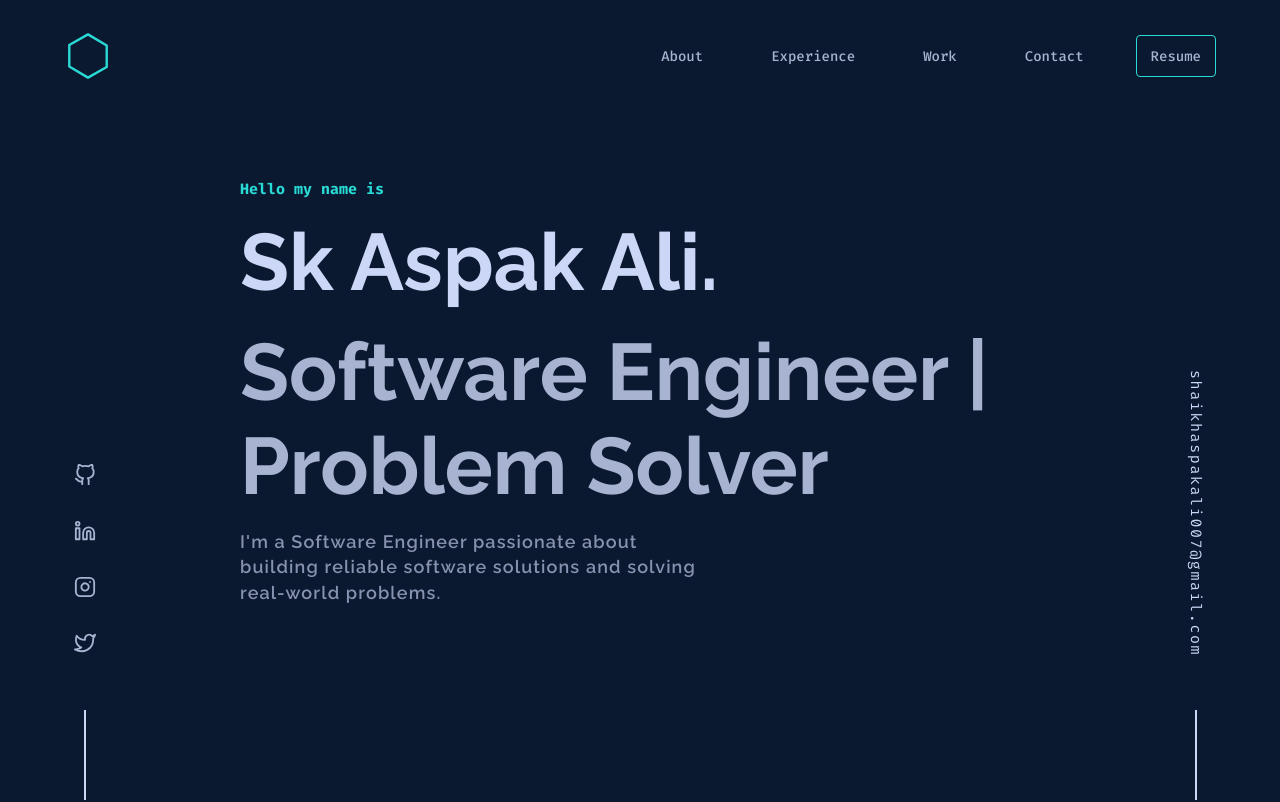
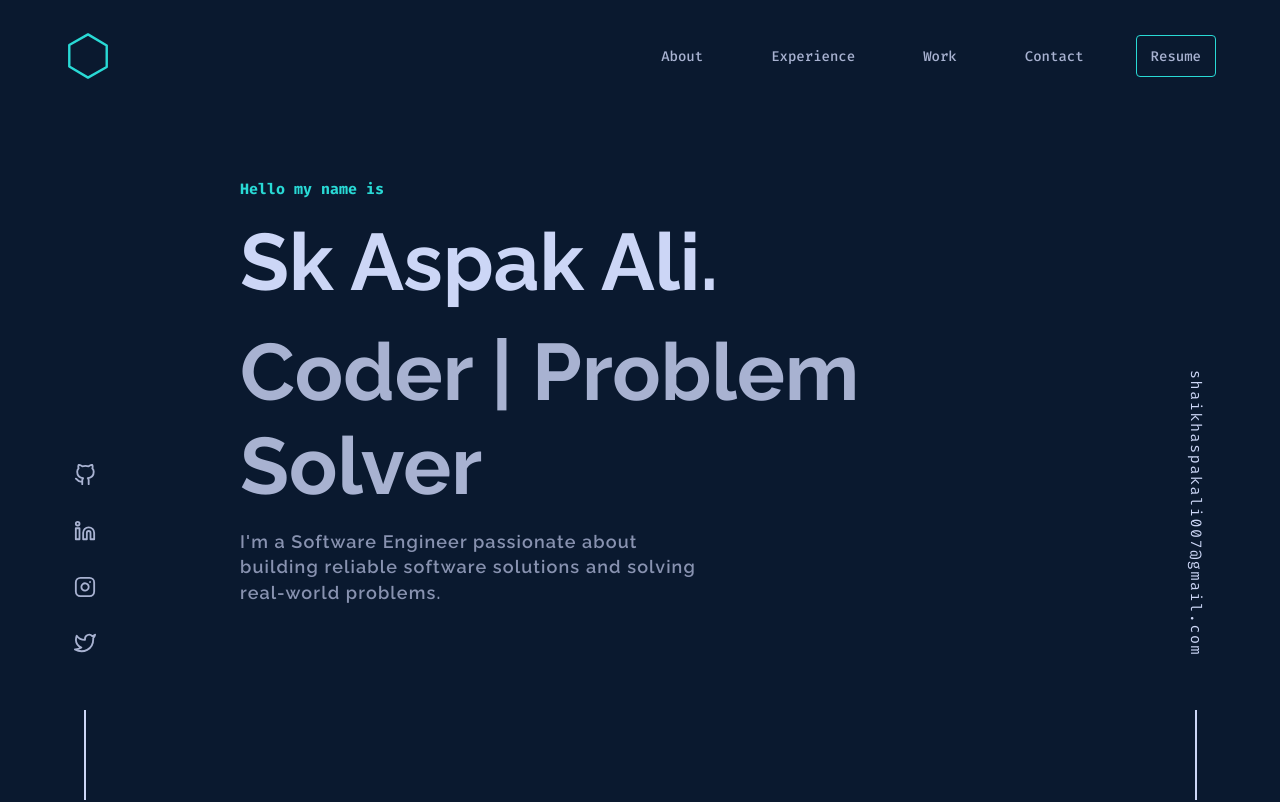
Before and after one commit to Aspak786/my-portfolio, a Next.js app: page / in a window 1280 px wide. Shown: the top 802 px of the page. Built offline with nearby package versions, Linux system fonts and the light colour scheme.

Commit message:
Update title from 'Software Engineer' to 'Coder'

```diff
--- a/src/sections/Hero.tsx
+++ b/src/sections/Hero.tsx
@@ -39,7 +39,7 @@ function Hero() {
           delay: 1.05,
         }}
       >
-        Software Engineer | Problem Solver
+        Coder | Problem Solver
       </motion.h3>
       <motion.p
         className="hero-text"
```
